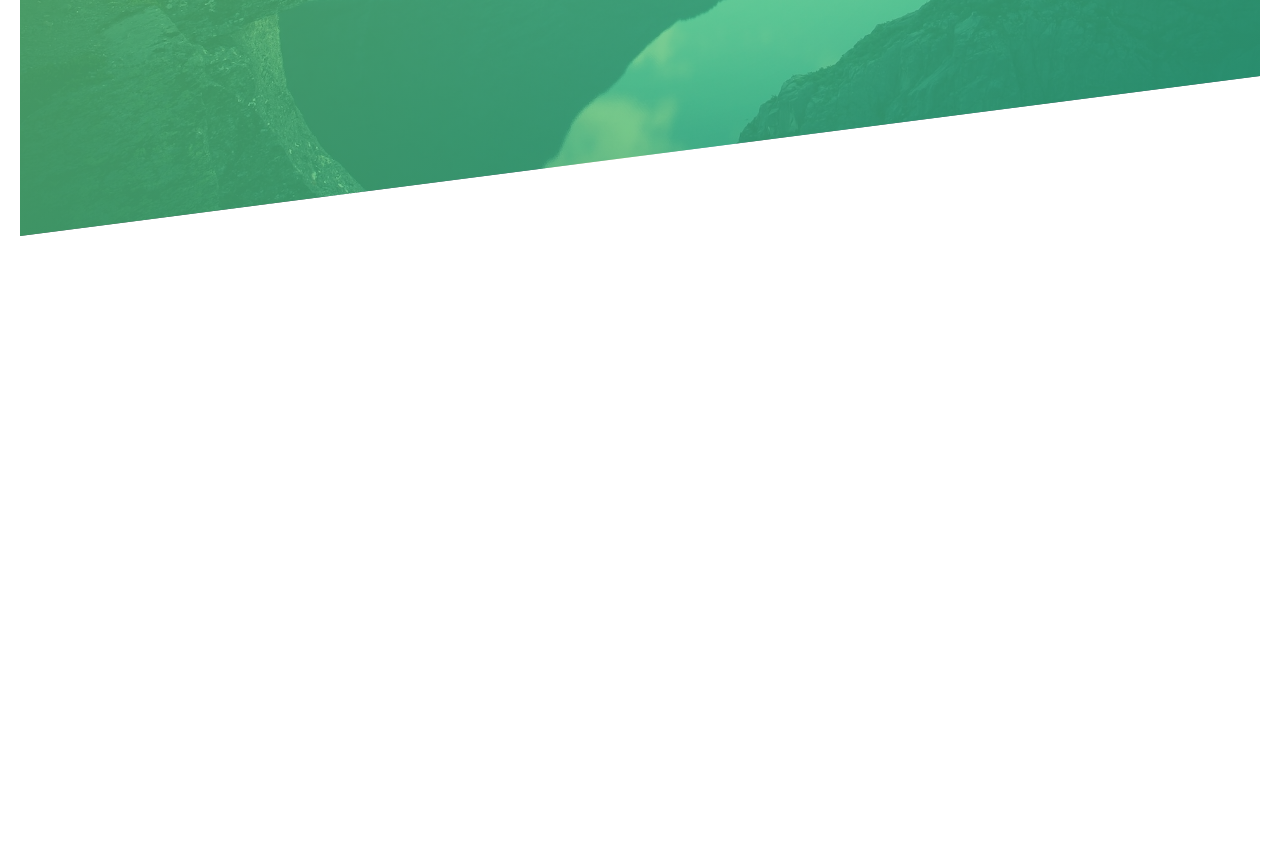
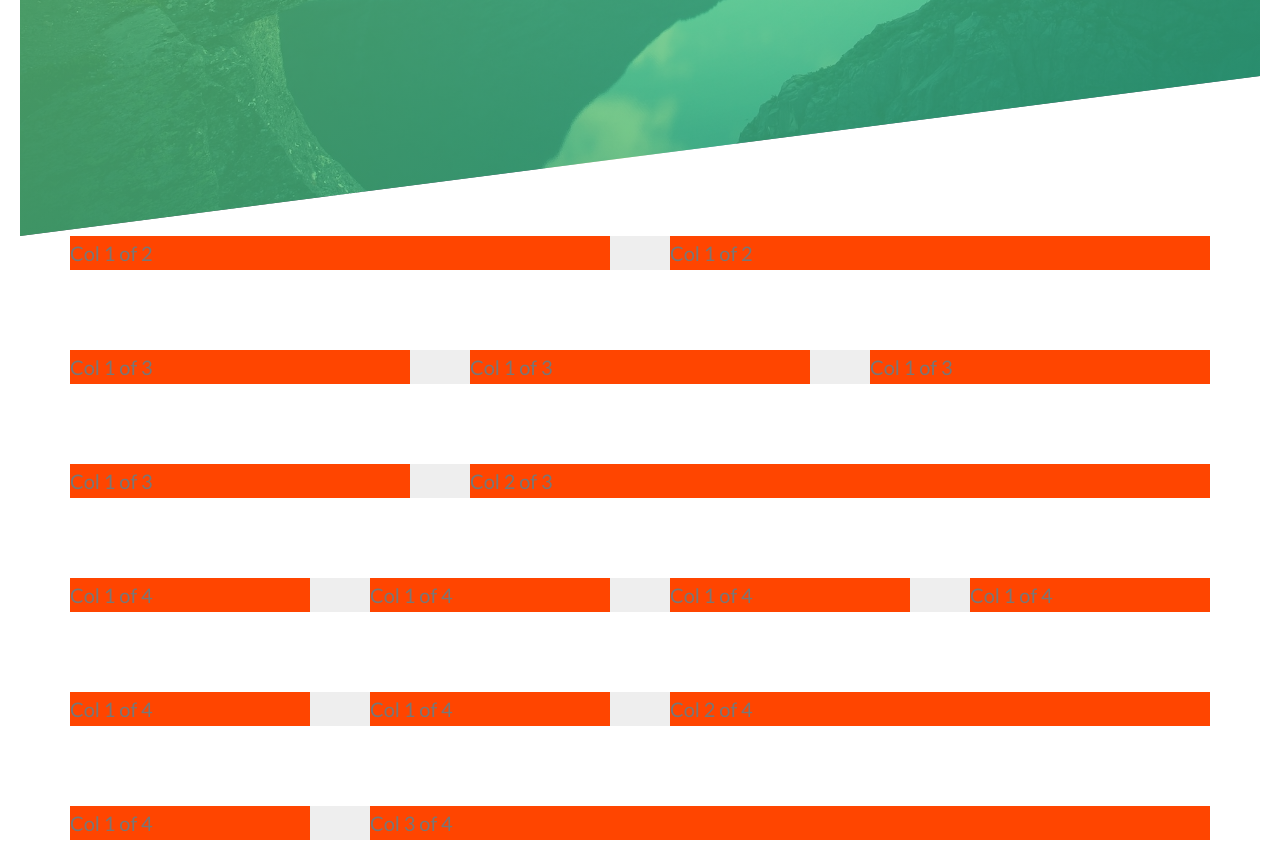
Before and after one commit to ghozlene/Responsive-website, a website: page html/index.html in a window 1280 px wide. Shown: the part 544-1404 px from the top of the page. Before the commit the page ends 800 px from the top, so only its background shows below. Drawn offline with Linux system fonts and the light colour scheme; files whose address does not match are found by name.

Commit message:
building custom grid with floats

```diff
--- a/html/index.html
+++ b/html/index.html
@@ -29,7 +29,76 @@
         </div>
 
     </header>
+    <section class="grid-test">
+        <div class="row">
+            <div class="col-1-of-2">
+                Col 1 of 2
+            </div>
+            <div class="col-1-of-2">
+                Col 1 of 2
+            </div>
+        </div>
+        <div class="row">
+            <div class="col-1-of-3">
+                Col 1 of 3
+            </div>
+            <div class="col-1-of-3">
+                Col 1 of 3
+            </div>
+            <div class="col-1-of-3">
+                Col 1 of 3
+            </div>
+        </div>
 
+        <div class="row">
+            <div class="col-1-of-3">
+                Col 1 of 3
+            </div>
+
+            <div class="col-2-of-3">
+                Col 2 of 3
+            </div>
+
+        </div>
+
+
+        <div class="row">
+            <div class="col-1-of-4">
+                Col 1 of 4
+            </div>
+            <div class="col-1-of-4">
+                Col 1 of 4
+            </div>
+            <div class="col-1-of-4">
+                Col 1 of 4
+            </div>
+            <div class="col-1-of-4">
+                Col 1 of 4
+            </div>
+        </div>
+
+        <div class="row">
+            <div class="col-1-of-4">
+                Col 1 of 4
+            </div>
+            <div class="col-1-of-4">
+                Col 1 of 4
+            </div>
+            <div class="col-2-of-4">
+                Col 2 of 4
+            </div>
+        </div>
+
+        <div class="row">
+            <div class="col-1-of-4">
+                Col 1 of 4
+            </div>
+            <div class="col-3-of-4">
+                Col 3 of 4
+            </div>
+
+        </div>
+    </section>
 </body>
 
 </html>
--- a/sass/abstracts/_mixins.scss
+++ b/sass/abstracts/_mixins.scss
@@ -0,0 +1,7 @@
+@mixin clearfix {
+	&::after {
+		content: '';
+		display: table;
+		clear: both;
+	}
+}
--- a/sass/abstracts/_variables.scss
+++ b/sass/abstracts/_variables.scss
@@ -4,3 +4,8 @@ $color-primary-dark: #28b485;
 $color-grey-dark: #777;
 $color-white: #fff;
 $color-black: #000;
+
+//grid
+$grid-width: 114rem;
+$gutter-vertical: 8rem;
+$gutter-horizontal: 6rem;
--- /dev/null
+++ b/sass/layouts/_grid.scss
@@ -0,0 +1,45 @@
+.row {
+	max-width: $grid-width;
+	background-color: #eee;
+	margin: 0 auto;
+	&:not(:last-child) {
+		margin-bottom: $gutter-vertical;
+	}
+	@include clearfix;
+
+	[class^='col-'] {
+		background-color: orangered;
+		float: left;
+
+		&:not(:last-child) {
+			margin-right: $gutter-horizontal;
+		}
+	}
+	.col-1-of-2 {
+		width: calc((100% - #{$gutter-horizontal}) / 2);
+	}
+
+	.col-1-of-3 {
+		width: calc((100% - #{$gutter-horizontal * 2}) / 3);
+	}
+
+	.col-2-of-3 {
+		width: calc(
+			2 * ((100% - #{$gutter-horizontal * 2}) / 3) + #{$gutter-horizontal}
+		);
+	}
+
+	.col-1-of-4 {
+		width: calc((100% - #{$gutter-horizontal * 3}) / 4);
+	}
+	.col-2-of-4 {
+		width: calc(
+			2 * ((100% - #{$gutter-horizontal * 3}) / 4) + #{$gutter-horizontal}
+		);
+	}
+	.col-3-of-4 {
+		width: calc(
+			3 * ((100% - #{$gutter-horizontal * 3}) / 4) + 2 * #{$gutter-horizontal}
+		);
+	}
+}
--- a/sass/main.scss
+++ b/sass/main.scss
@@ -10,6 +10,7 @@
 @import 'components/button';
 
 @import 'layouts/header';
+@import 'layouts/grid';
 @import 'pages/home';
 /*
 Colors used during the project:
```
Also changed, not shown: css/style.css, 1 other file.
